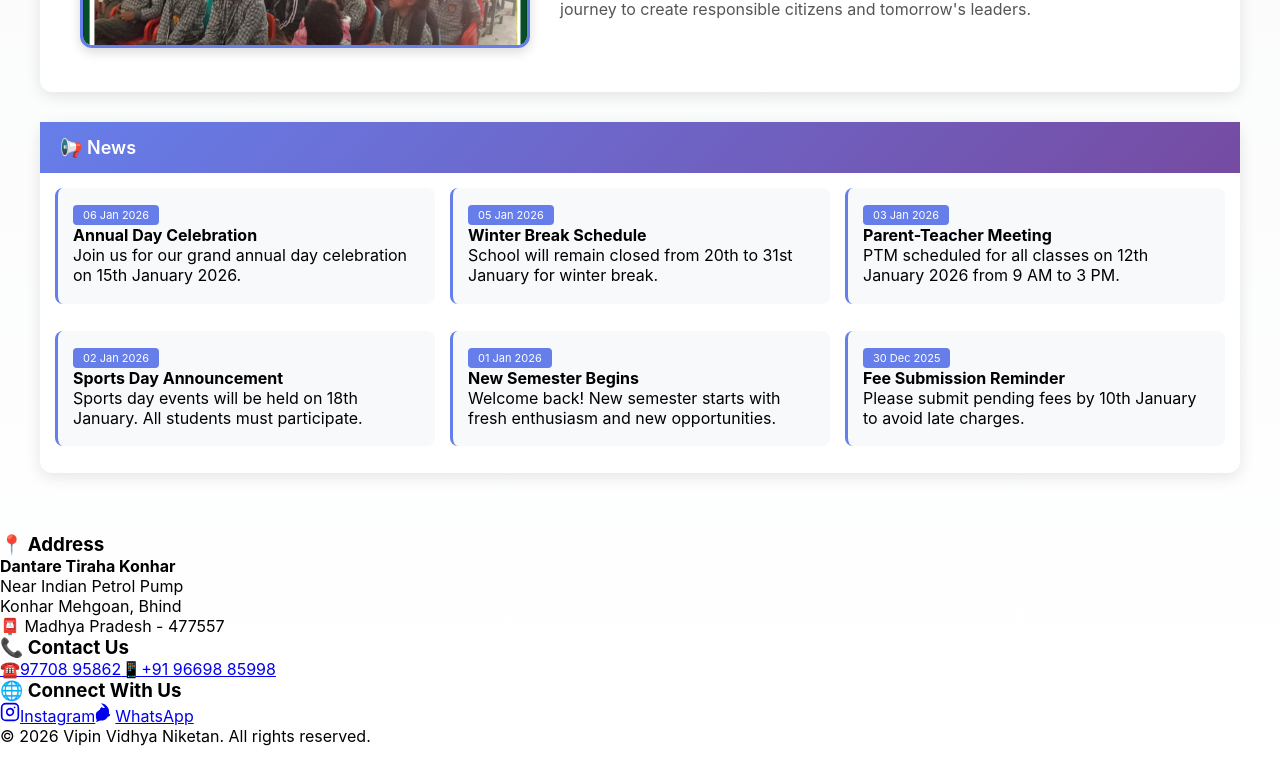
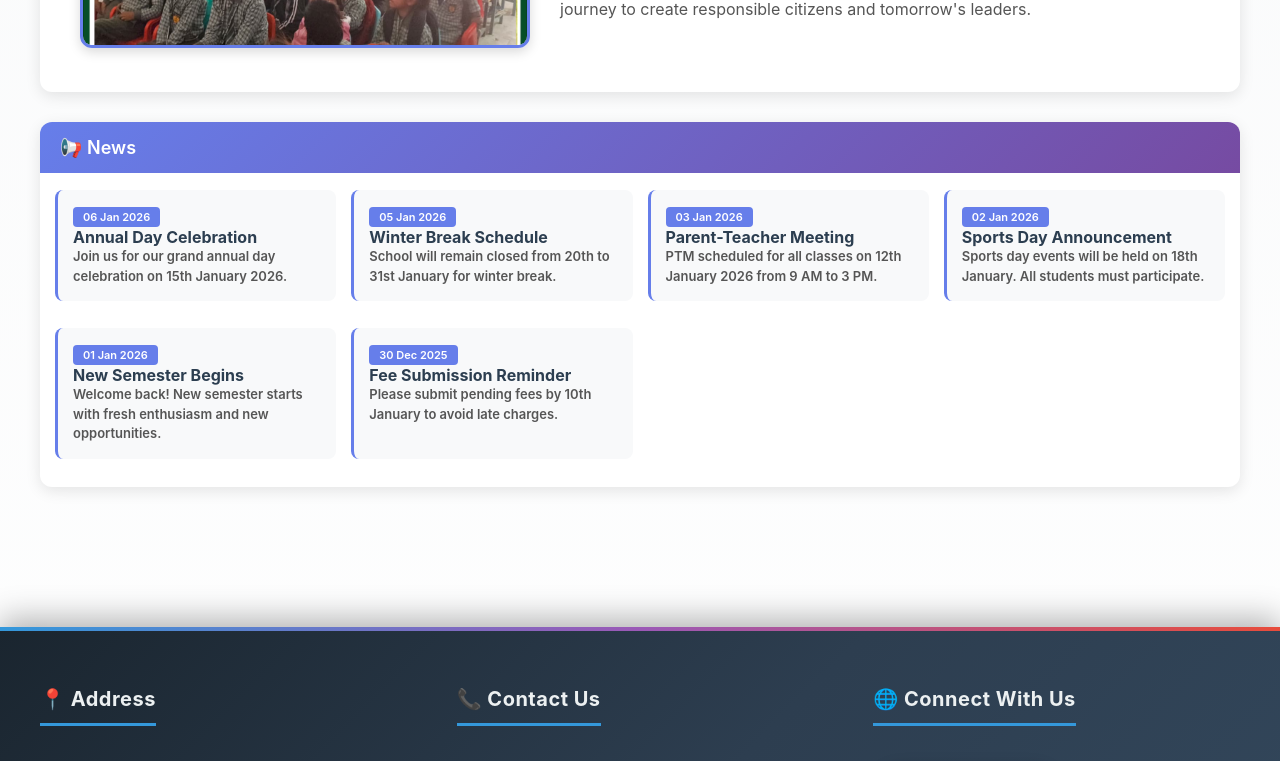
Before and after one commit to MAY-DAY-419/VVN_ERP, a React (Vite) app: page / in a window 1280 px wide. Shown: the part 600-1361 px from the top of the page. Built offline with nearby package versions, Linux system fonts and the light colour scheme.

Commit message:
Fix CSS syntax errors - overflow typo and malformed news-date

```diff
--- a/src/styles/Landing.css
+++ b/src/styles/Landing.css
@@ -191,7 +191,7 @@
   background-color: white;
   border-radius: 12px;
   box-shadow: 0 4px 15px rgba(0, 0, 0, 0.1);
-  overflo100%;
+  overflow: hidden;
   max-width: 100%;
   flex-shrink: 0;
 }
@@ -256,8 +256,11 @@
   padding: 3px 10px;
   border-radius: 4px;
   font-size: 11px;
-  fnews-scroll {
-    grid-template-columns: repeat(auto-fill, minmax(250px, 1fr))px;
+  font-weight: 600;
+}
+
+.news-scroll {
+  grid-template-columns: repeat(auto-fill, minmax(250px, 1fr));
   color: #2c3e50;
   margin: 8px 0 6px 0;
   font-weight: 600;
```
